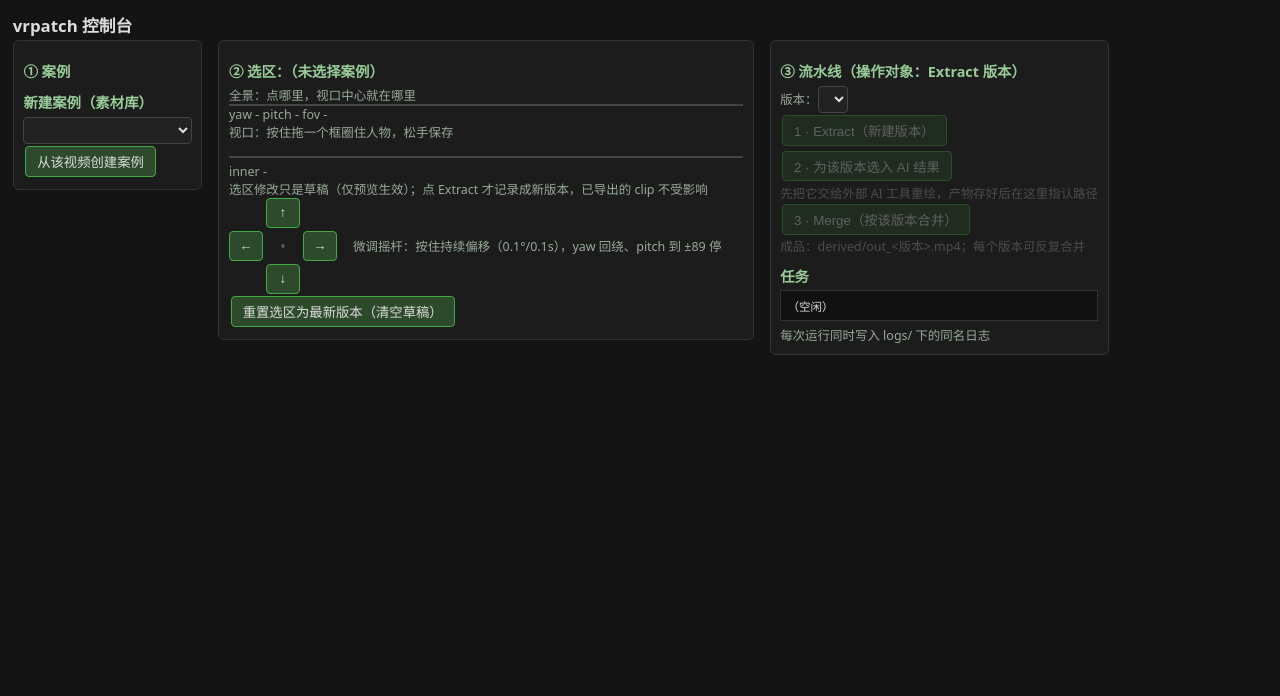
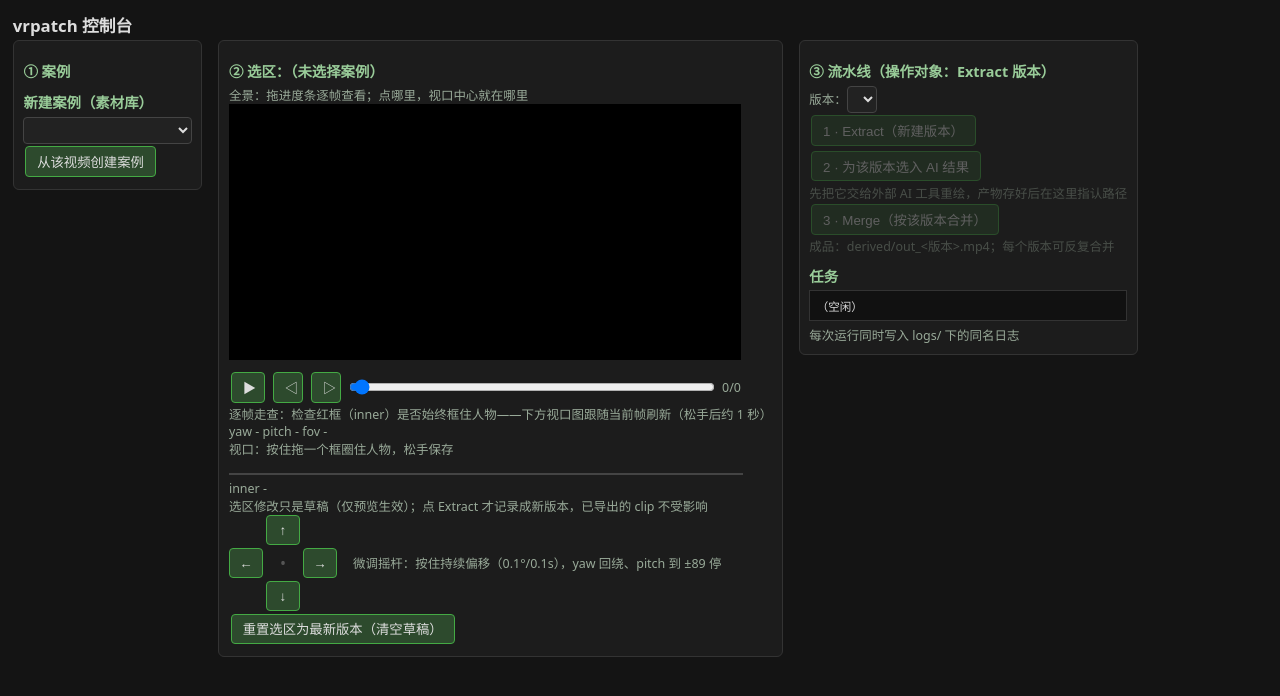
Before and after one commit to MDX-0003/AI-VRPatch, a Python web app: template src/vrpatch/web/templates/dashboard.html in a window 1280 px wide. Shown: the top 696 px of the page. Run offline with Jinja, Linux system fonts and the light colour scheme; the template is opened without the code that fills it, so the values that code supplies are empty.

Commit message:
web: ERP pane becomes a native video scrubber for the frame-by-frame inner check - browser decodes the 8K source (zero new files), slider/step/play drive currentTime, viewport preview follows the scrubbed frame via ?frame=N (debounced, pause settles instantly); cross+footprint overlays move client-side (display arithmetic, PickCoords extended to video elements, frac contract untouched); idle polls no longer touch media (info signature guard)

```diff
--- a/src/vrpatch/web/static/dashboard.js
+++ b/src/vrpatch/web/static/dashboard.js
@@ -4,6 +4,9 @@
 "use strict";
 let SEL = null;                 // selected case name
 let vpDrag = null;              // PickCoords drag controller for the viewport
+let CUR = null;                 // last fetched case info (drives media + overlays)
+const scrub = { frame: 0, count: 0, fps: 30 };
+let vpTimer = null;             // debounce for the per-frame viewport preview
 
 const $ = (id) => document.getElementById(id);
 
@@ -56,6 +59,12 @@ async function createCase() {
 
 // ---- case detail -------------------------------------------------------
 
+function infoSig(c) {
+  // what media/preview refreshes depend on — idle polls must not touch them
+  return JSON.stringify([c.viewport, c.inner, c.extracted, c.extract_version,
+                         c.versions, c.source_frames, c.fps, c.source_url]);
+}
+
 async function selectCase(name) {
   if (vpDrag) vpDrag.cancel();      // never leave a drag in flight across cases
   SEL = name;
@@ -65,11 +74,8 @@ async function selectCase(name) {
 
 async function refreshCase() {
   if (!SEL || (vpDrag && vpDrag.active)) return;   // no image swaps mid-drag
-  if (!SEL) return;
   const c = await api("/api/case/" + SEL);
   $("caseName").textContent = c.name;
-  $("erpImg").src = c.previews.erp + "&t=" + Date.now();
-  $("vpImg").src = c.previews.vp + "&t=" + Date.now();
   $("vpMeta").textContent = `yaw ${c.viewport.yaw}  pitch ${c.viewport.pitch}  fov ${c.viewport.fov}  窗口 ${c.viewport.size}`;
   $("inMeta").textContent = `inner ${c.inner.x},${c.inner.y},${c.inner.w},${c.inner.h}`;
   $("exSt").textContent = c.extracted ? "✓ 已生成 clip.mp4 + 掩膜" : "";
@@ -90,7 +96,121 @@ async function refreshCase() {
     verSel.value = c.versions[c.versions.length - 1].version;
   updatePipeline(c);
   $("innerBox").style.display = "none";            // committed: hide the live box
+  const changed = !CUR || CUR.name !== c.name || infoSig(CUR) !== infoSig(c);
+  CUR = c;
+  if (!changed) return;          // idle poll: leave video/overlays/previews alone
+  setVideoCase(c);
+  drawErpOverlays();
+  refreshVp();
 }
+
+// ---- ERP video + frame scrubber -----------------------------------------
+// The ERP pane is a native <video>: scrubbing decodes in the browser, so
+// browsing all frames costs zero server work and zero files. Only the
+// viewport pane (reprojection) needs the server, per current frame.
+
+function setVideoCase(c) {
+  const v = $("erpVid");
+  scrub.count = c.source_frames || 0;
+  scrub.fps = c.fps || 30;
+  $("frameSlider").max = Math.max(0, scrub.count - 1);
+  if (v.dataset.case !== c.name) {       // case switch: reload, reset position
+    v.dataset.case = c.name;
+    v.src = c.source_url;
+    scrub.frame = 0;
+    $("frameSlider").value = 0;
+    updateFrameLabel();
+  } else {
+    scrub.frame = Math.min(scrub.frame, Math.max(0, scrub.count - 1));
+  }
+}
+
+function updateFrameLabel() {
+  $("frameLabel").textContent = `${scrub.frame}/${scrub.count}`;
+}
+
+function gotoFrame(n) {
+  scrub.frame = Math.max(0, Math.min(scrub.count - 1, n));
+  $("frameSlider").value = scrub.frame;
+  updateFrameLabel();
+  const v = $("erpVid");
+  if (scrub.count > 0 && v.readyState >= 1)
+    v.currentTime = scrub.frame / scrub.fps;   // fires 'seeked' -> vp refresh
+}
+
+// ERP overlays mirror what render.py used to bake in: a red cross at the
+// viewport centre and the rough footprint box (fov fraction x viewport
+// aspect). Pure display arithmetic on case fractions — no projection math
+// lives client-side.
+function drawErpOverlays() {
+  if (!CUR) return;
+  const v = $("erpVid");
+  if (v.readyState < 1) return;
+  const r = v.getBoundingClientRect();
+  if (r.width === 0) return;
+  const vp = CUR.viewport;
+  const cx = (0.5 + vp.yaw / 360) * r.width;
+  const cy = (0.5 - vp.pitch / 180) * r.height;
+  const fw = (vp.fov / 360) * r.width;
+  const fh = fw * vp.size[1] / vp.size[0];
+  PickCoords.drawOverlay($("vpFoot"), v,
+    { x: cx - fw / 2, y: cy - fh / 2, w: fw, h: fh });
+  const cross = $("vpCross");
+  const ob = (cross.offsetParent || document.body).getBoundingClientRect();
+  cross.style.left = (r.left - ob.left + cx) + "px";
+  cross.style.top = (r.top - ob.top + cy) + "px";
+  cross.style.display = "block";
+}
+
+// viewport preview follows the scrub frame (server-side reprojection, ~1s
+// uncached on 8K); frame 0 maps to the no-param fast path (startup base)
+function refreshVp() {
+  if (!CUR) return;
+  const f = scrub.frame > 0 ? `&frame=${scrub.frame}` : "";
+  $("vpImg").src = `${CUR.previews.vp}${f}&t=${Date.now()}`;
+}
+
+function scheduleVpRefresh(delay = 350) {
+  clearTimeout(vpTimer);
+  vpTimer = setTimeout(() => {
+    vpTimer = null;
+    if (SEL && !(vpDrag && vpDrag.active)) refreshVp();
+  }, delay);
+}
+
+{
+  const v = $("erpVid");
+  v.addEventListener("loadedmetadata", () => {
+    if (scrub.frame > 0) v.currentTime = scrub.frame / scrub.fps;
+    drawErpOverlays();
+  });
+  v.addEventListener("seeked", () => {
+    if (scrub.count > 0) scrub.frame = Math.round(v.currentTime * scrub.fps);
+    $("frameSlider").value = scrub.frame;
+    updateFrameLabel();
+    scheduleVpRefresh();
+  });
+  v.addEventListener("timeupdate", () => {
+    if (v.paused) return;              // seeks handled by 'seeked'
+    scrub.frame = Math.round(v.currentTime * scrub.fps);
+    $("frameSlider").value = scrub.frame;
+    updateFrameLabel();
+  });
+  v.addEventListener("play", () => { $("btnPlay").textContent = "⏸"; });
+  v.addEventListener("pause", () => {
+    $("btnPlay").textContent = "▶";
+    scheduleVpRefresh(0);              // settle on the frame where we stopped
+  });
+  $("btnPlay").onclick = () => {
+    if (!v.src) return;
+    if (v.paused) v.play(); else v.pause();
+  };
+  $("btnPrev").onclick = () => gotoFrame(scrub.frame - 1);
+  $("btnNext").onclick = () => gotoFrame(scrub.frame + 1);
+  $("frameSlider").addEventListener("input",
+    (e) => gotoFrame(parseInt(e.target.value, 10)));
+}
+window.addEventListener("resize", drawErpOverlays);
 
 // pipeline badges reflect the SELECTED extract version
 async function updatePipeline(c) {
@@ -109,8 +229,8 @@ async function updatePipeline(c) {
 // ERP click: viewport centre follows the click, via the single mapping.
 async function erpClick(ev) {
   if (!SEL) return;
-  const p = PickCoords.point($("erpImg"), ev);
-  if (!p) return;                    // preview not loaded yet: ignore click
+  const p = PickCoords.point($("erpVid"), ev);
+  if (!p) return;                    // video metadata not ready: ignore click
   await postGeometry("viewport", { fx: p.frac.x, fy: p.frac.y });
 }
 
--- a/src/vrpatch/web/static/pick.js
+++ b/src/vrpatch/web/static/pick.js
@@ -3,9 +3,9 @@
  *
  * Rule (see .claude/memory/js-drag-overlay-coords.md): every coordinate,
  * whether drawn on screen or submitted to the server, is derived from ONE
- * mapping: event -> img.getBoundingClientRect() -> two outputs. Never mix
- * clientX/Y with offsetLeft/offsetTop, and never use naturalWidth without
- * guarding for a not-yet-loaded image.
+ * mapping: event -> getBoundingClientRect() -> two outputs. Never mix
+ * clientX/Y with offsetLeft/offsetTop, and never use intrinsic dimensions
+ * (naturalWidth / videoWidth) without guarding for a not-yet-loaded element.
  *
  * Style-proof by construction:
  *  - overlay position is expressed relative to the image, then converted to
@@ -29,8 +29,17 @@
 window.PickCoords = (function () {
   "use strict";
 
-  function loaded(imgEl) {
-    return imgEl.complete && imgEl.naturalWidth > 0;
+  // works for <img> (naturalWidth) and <video> (videoWidth, readyState)
+  function loaded(el) {
+    return el.tagName === "VIDEO"
+      ? el.readyState >= 1
+      : el.complete && el.naturalWidth > 0;
+  }
+
+  function mediaSize(el) {
+    if (el.tagName === "VIDEO")
+      return el.videoWidth > 0 ? { w: el.videoWidth, h: el.videoHeight } : null;
+    return el.naturalWidth > 0 ? { w: el.naturalWidth, h: el.naturalHeight } : null;
   }
 
   // event -> coords in CSS space, image pixel space and 0..1 fractions, or null
@@ -38,8 +47,9 @@ window.PickCoords = (function () {
     if (!loaded(imgEl)) return null;
     const r = imgEl.getBoundingClientRect();
     if (r.width === 0 || r.height === 0) return null;
-    const sx = imgEl.naturalWidth / r.width;
-    const sy = imgEl.naturalHeight / r.height;
+    const d = mediaSize(imgEl);
+    if (!d) return null;
+    const sx = d.w / r.width, sy = d.h / r.height;
     const cssX = e.clientX - r.left, cssY = e.clientY - r.top;
     return {
       css: { x: cssX, y: cssY },
--- a/src/vrpatch/web/templates/dashboard.html
+++ b/src/vrpatch/web/templates/dashboard.html
@@ -17,6 +17,15 @@
   img { border: 1px solid #444; cursor: crosshair; display: block; }
   #vpWrap { position: relative; display: inline-block; }
   #innerBox { position: absolute; border: 2px dashed #f33; pointer-events: none; display: none; }
+  #erpWrap { position: relative; display: inline-block; }
+  #erpVid { display: block; background: #000; }
+  #vpFoot, #vpCross { position: absolute; pointer-events: none; display: none; }
+  #vpFoot { border: 1px solid #4f4; }
+  #vpCross { width: 18px; height: 18px; margin: -9px 0 0 -9px;
+             background: linear-gradient(#f00, #f00) center / 100% 2px no-repeat,
+                         linear-gradient(#f00, #f00) center / 2px 100% no-repeat; }
+  #scrub { display: flex; gap: 0.3rem; align-items: center; margin-top: 0.3rem; width: 512px; }
+  #frameSlider { flex: 1; min-width: 120px; }
   button { background: #2d4a2d; color: #ddd; border: 1px solid #4a4; border-radius: 4px;
            padding: 0.3rem 0.7rem; cursor: pointer; margin: 0.15rem 0.1rem; }
   button:disabled { background: #222; color: #666; border-color: #444; cursor: not-allowed; }
@@ -51,8 +60,19 @@
 
   <div class="col" id="pickCol">
     <h2>② 选区：<span id="caseName">（未选择案例）</span></h2>
-    <div class="meta">全景：点哪里，视口中心就在哪里</div>
-    <img id="erpImg" style="width:512px" onclick="erpClick(event)">
+    <div class="meta">全景：拖进度条逐帧查看；点哪里，视口中心就在哪里</div>
+    <div id="erpWrap">
+      <video id="erpVid" style="width:512px" muted preload="auto" onclick="erpClick(event)"></video>
+      <div id="vpFoot"></div><div id="vpCross"></div>
+    </div>
+    <div id="scrub">
+      <button id="btnPlay" style="width:34px" title="播放/暂停">▶</button>
+      <button id="btnPrev" style="width:30px" title="上一帧">◁</button>
+      <button id="btnNext" style="width:30px" title="下一帧">▷</button>
+      <input type="range" id="frameSlider" min="0" max="0" value="0" step="1">
+      <span class="meta" id="frameLabel">0/0</span>
+    </div>
+    <div class="meta">逐帧走查：检查红框（inner）是否始终框住人物——下方视口图跟随当前帧刷新（松手后约 1 秒）</div>
     <div class="meta" id="vpMeta">yaw - pitch - fov -</div>
     <div class="meta">视口：按住拖一个框圈住人物，松手保存</div>
     <div id="vpWrap"><img id="vpImg" style="width:512px" draggable="false"><div id="innerBox"></div></div>
@@ -91,7 +111,7 @@
   <div class="meta" id="bPath"></div>
   <div id="bList" style="max-height:300px;overflow-y:auto"></div>
 </div>
-<script src="/static/pick.js?v=11"></script>
-<script src="/static/dashboard.js?v=11"></script>
+<script src="/static/pick.js?v=12"></script>
+<script src="/static/dashboard.js?v=12"></script>
 </body>
 </html>
```
